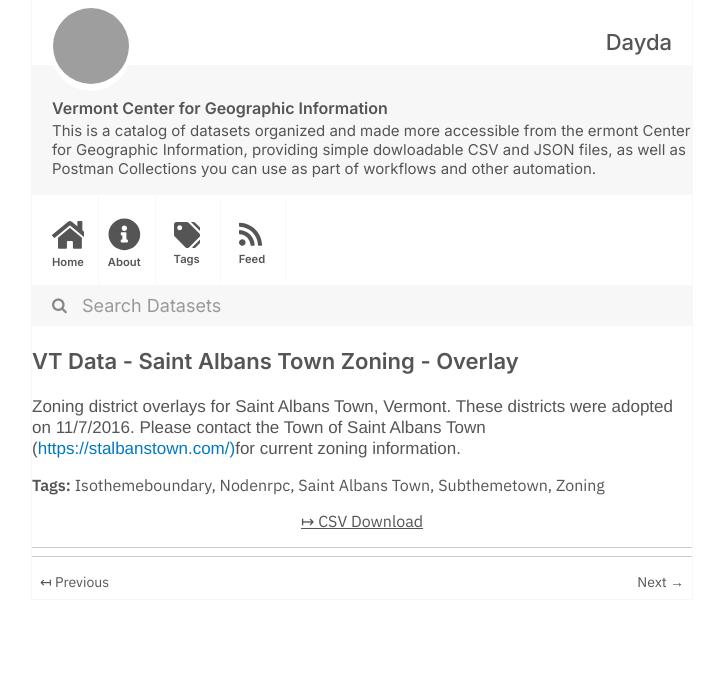
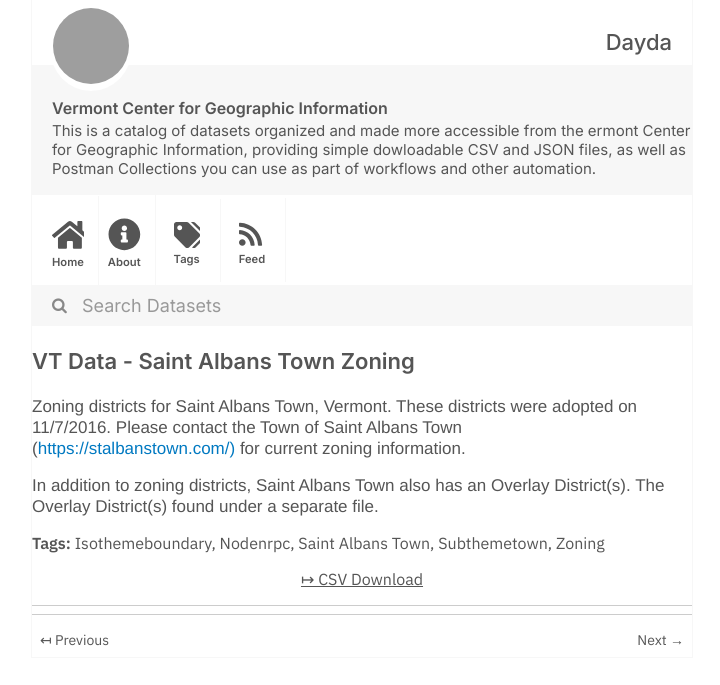
Before and after one commit to dayda-entities/vermont-center-for-geographic-information, a Jekyll site: the page built from _posts/2020-11-12-vt-data-saint-albans-town-zoni.md, in a window 1280 px wide, cut to the strip 0-685 px from the top of the page. Shown: the whole strip, without its empty margins (278-998 px from the left). Built offline with Jekyll 4.4.1, drawn with Linux system fonts in a browser that asks for light colours; grey boxes are pictures that could not be loaded.

Commit message:
Publish Data

```diff
--- a/_posts/2020-11-12-vt-data-saint-albans-town-zoni.md
+++ b/_posts/2020-11-12-vt-data-saint-albans-town-zoni.md
@@ -12,9 +12,9 @@ tags:
   - Zoning
 groups: []
 csv_url: >-
-  https://geodata.vermont.gov/datasets/566180e27f5040309df3a326020531f3_0.csv?outSR=%7B%22latestWkid%22%3A3857%2C%22wkid%22%3A102100%7D
+  https://geodata.vermont.gov/datasets/44f0b2e7436444dfa949b011dc569d91_0.csv?outSR=%7B%22latestWkid%22%3A3857%2C%22wkid%22%3A102100%7D
 json_url: ''
 layout: post
 
 ---
-<div style='text-align:Left;'><p><span style='font-family: &quot;Avenir Next W01&quot;, &quot;Avenir Next W00&quot;, &quot;Avenir Next&quot;, Avenir, &quot;Helvetica Neue&quot;, sans-serif; font-size: 17px;'>Zoning district overlays for Saint Albans Town, Vermont. These districts were adopted on 11/7/2016. Please contact the Town of Saint Albans Town (</span><span style='font-family: &quot;Avenir Next W01&quot;, &quot;Avenir Next W00&quot;, &quot;Avenir Next&quot;, Avenir, &quot;Helvetica Neue&quot;, sans-serif; font-size: 17px;'><a href='https://stalbanstown.com/)' style='color: rgb(0, 121, 193); text-decoration-line: none;' target='_blank'>https://stalbanstown.com/)</a></span><span style='font-family: &quot;Avenir Next W01&quot;, &quot;Avenir Next W00&quot;, &quot;Avenir Next&quot;, Avenir, &quot;Helvetica Neue&quot;, sans-serif; font-size: 17px;'>for current zoning information.</span><br /></p><p><span></span></p></div>
+<div style='text-align:Left;'><p><span style='font-family: &quot;Avenir Next W01&quot;, &quot;Avenir Next W00&quot;, &quot;Avenir Next&quot;, Avenir, &quot;Helvetica Neue&quot;, sans-serif; font-size: 17px;'>Zoning districts for Saint Albans Town, Vermont. These districts were adopted on 11/7/2016. Please contact the Town of Saint Albans Town (</span><span style='font-family: &quot;Avenir Next W01&quot;, &quot;Avenir Next W00&quot;, &quot;Avenir Next&quot;, Avenir, &quot;Helvetica Neue&quot;, sans-serif; font-size: 17px;'><a href='https://stalbanstown.com/)' style='color: rgb(0, 121, 193); text-decoration-line: none;' target='_blank'>https://stalbanstown.com/)</a></span><span style='font-family: &quot;Avenir Next W01&quot;, &quot;Avenir Next W00&quot;, &quot;Avenir Next&quot;, Avenir, &quot;Helvetica Neue&quot;, sans-serif; font-size: 17px;'> for current zoning information.</span><br /></p><p><span style='font-family: &quot;Avenir Next W01&quot;, &quot;Avenir Next W00&quot;, &quot;Avenir Next&quot;, Avenir, &quot;Helvetica Neue&quot;, sans-serif; font-size: 17px;'>In addition to zoning districts, Saint Albans Town also has an Overlay District(s). The Overlay District(s) found under a separate file.</span></p><p><span></span></p></div>
```
Also changed, not shown: other parts of _posts/2020-11-12-vt-data-saint-albans-town-zoni.md (+3 -3 lines).
